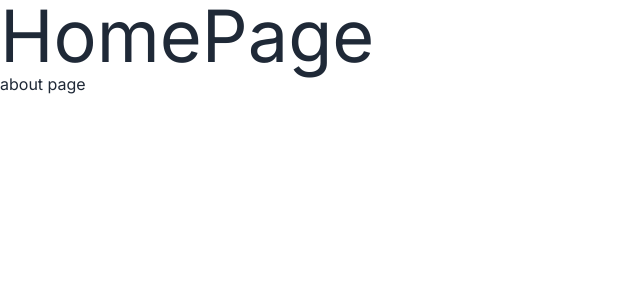
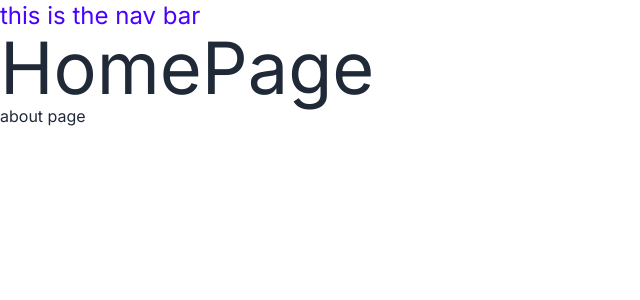
Before and after one commit to rugby8724/nextjs-tutorial, a Next.js app: page / in a window 1280 px wide. Shown: the top 300 px of the page, without its empty margins (0-640 px from the left). Built offline with nearby package versions, Linux system fonts and the light colour scheme.

Commit message:
learn about layout.js add test nav

```diff
--- a/app/layout.js
+++ b/app/layout.js
@@ -4,14 +4,16 @@
 const inter = Inter({ subsets: ["latin"] });
 
 export const metadata = {
-  title: "Create Next App",
-  description: "Generated by create next app",
+  title: "Next.js Tutorial",
+  description: "Build awesome stuff with Next.js",
 };
 
 export default function RootLayout({ children }) {
   return (
     <html lang="en">
-      <body className={inter.className}>{children}</body>
+      <body className={inter.className}>
+        <nav className="text-2xl text-primary">this is the nav bar</nav>
+        {children}</body>
     </html>
   );
 }
```
